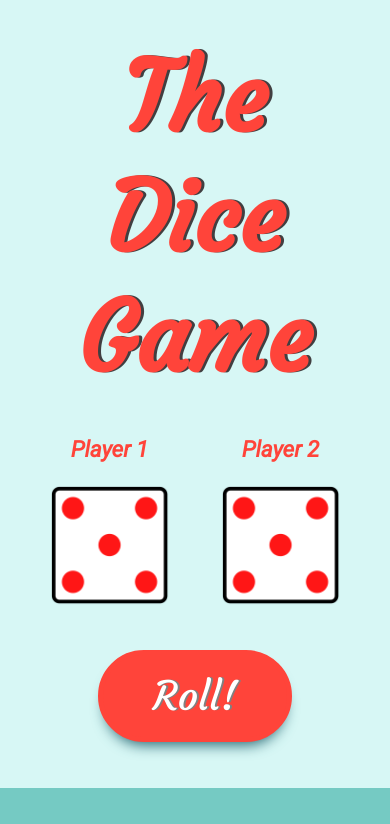
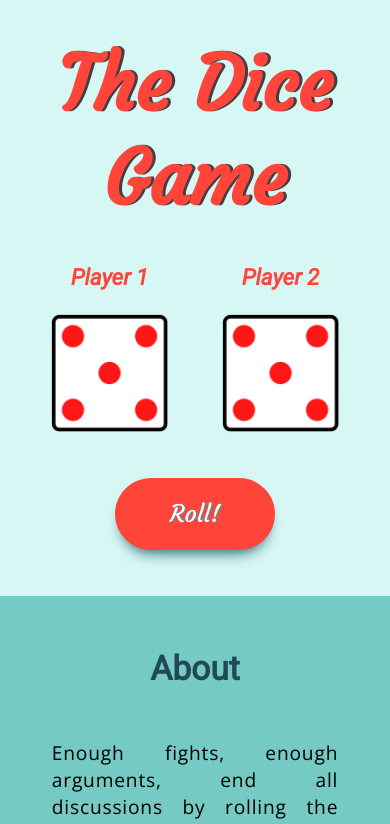
Before and after one commit to Daviddp96/dice, a plain HTML site: page index.html in a window 390 px wide. Shown: the top 824 px of the page. Drawn offline with nearby package versions, Linux system fonts and the light colour scheme; a web font is replaced by a local one.

Commit message:
Updated CSS
changed mediaquery to max-width: 767px
h1 size on mobile set to 4.7rem
button font size on mobile set to 1.5rem

```diff
--- a/style.css
+++ b/style.css
@@ -22,10 +22,10 @@ h1 {
     width: 50%;
 }
 
-@media (max-width: 800px) {
+@media (max-width: 767px) {
 
     h1 {
-        font-size: 6rem;
+        font-size: 4.7rem;
     }
 
     .dice-container {
@@ -84,6 +84,13 @@ h1 {
 }
 
 
+@media (max-width: 767px) {
+    .roll-button {
+        font-size: 1.5rem;
+    }
+}
+
+
 #mid {
     background-color: #75cac3;
     padding: 26px 16px;
```
